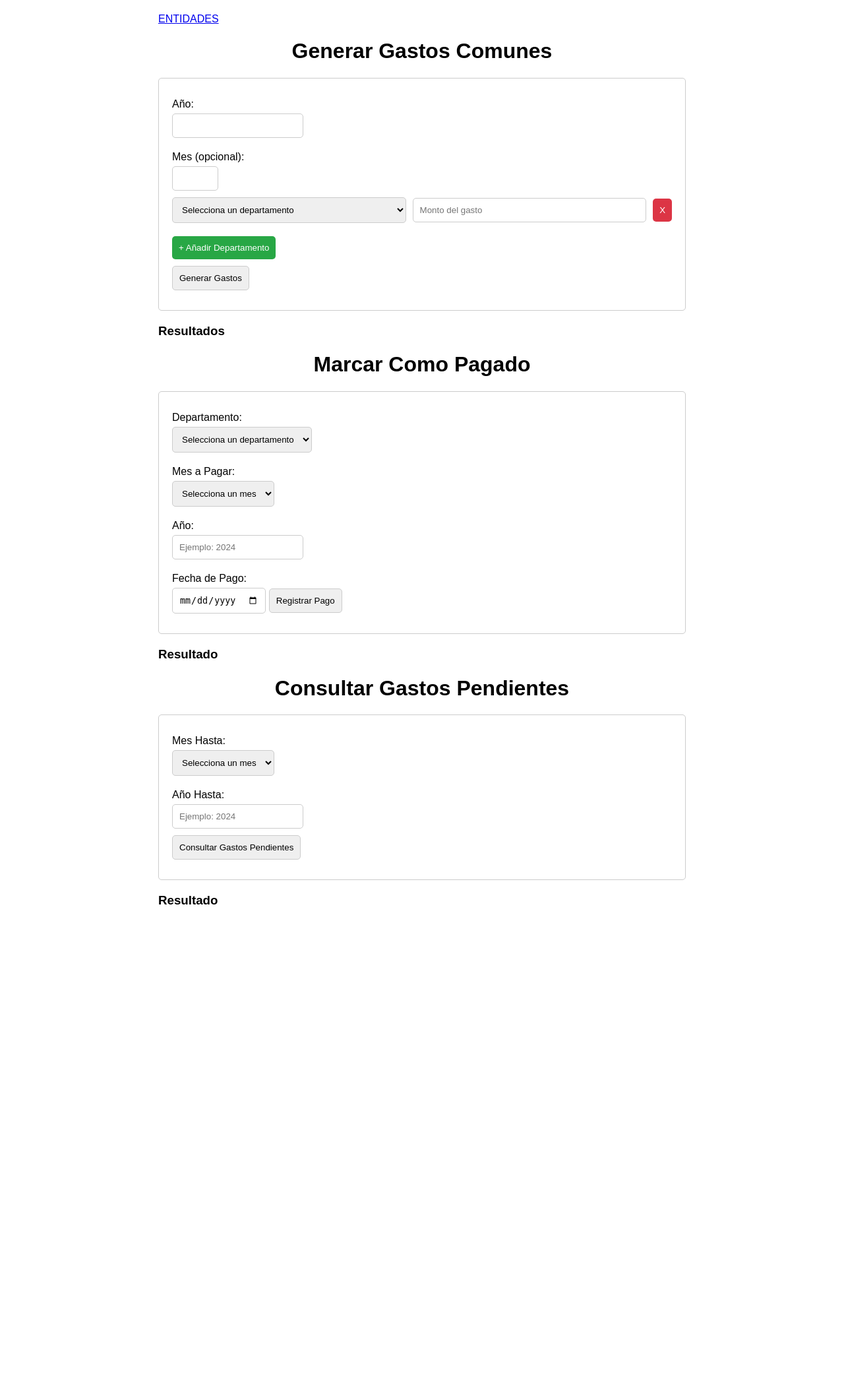
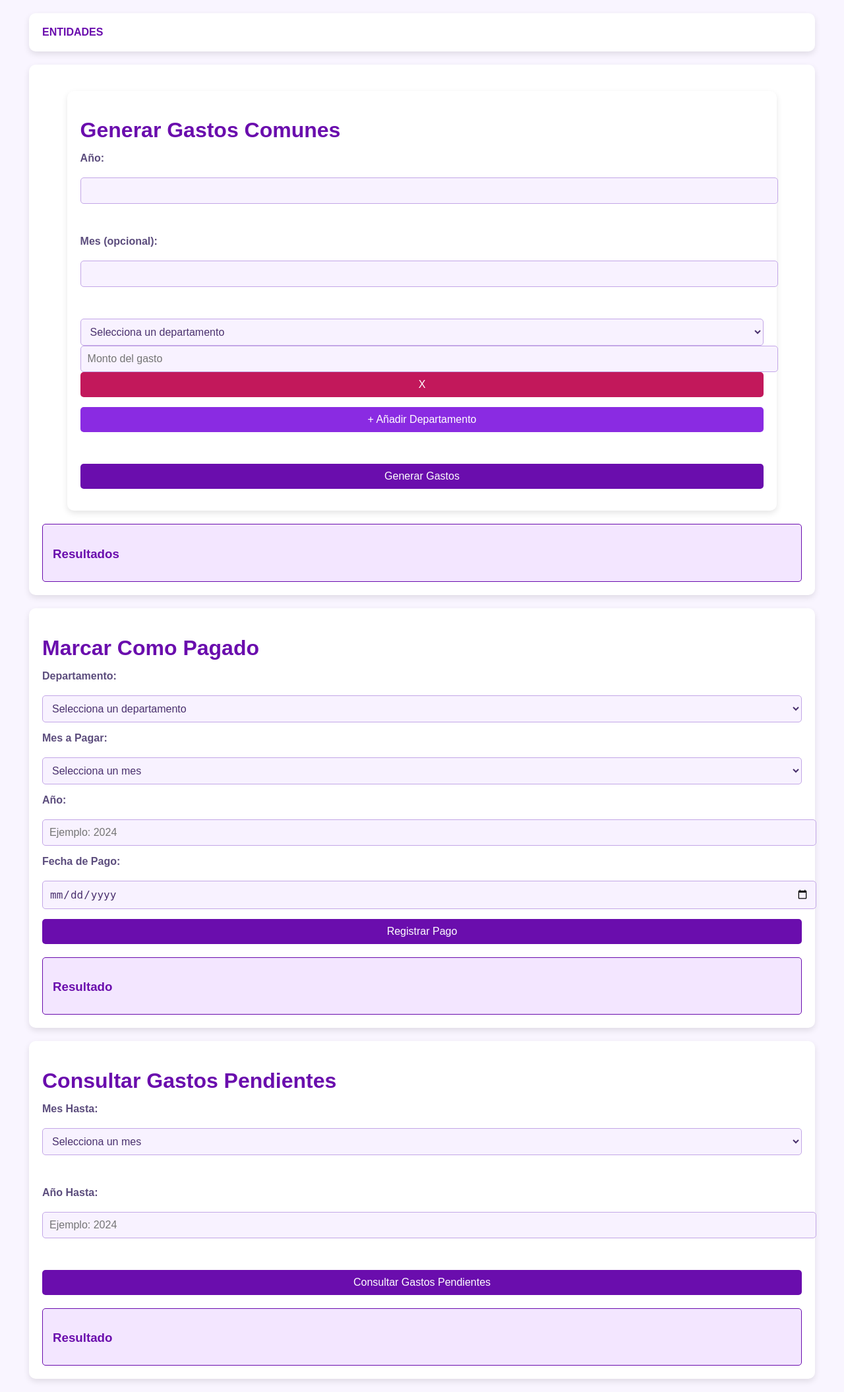
Before and after one commit to jpmr7999/Arquitectura, a Django app: page / in a window 1280 px wide. Shown: the whole page at 66% size. Before the commit the page ends 1371 px from the top, so only its background shows below. Run offline with Django 5.2, Linux system fonts and the light colour scheme.

Commit message:
css manipulado

```diff
--- a/El_mirador/frontend/static/css/web.css
+++ b/El_mirador/frontend/static/css/web.css
@@ -1,54 +1,141 @@
+/* General */
 body {
     font-family: Arial, sans-serif;
-    margin: 20px;
+    margin: 0;
+    padding: 0;
+    background-color: #f9f5ff; /* Fondo principal lila claro */
+    color: #4a316e; /* Texto principal en morado oscuro */
 }
+
+/* Contenedor principal */
 .container {
-    max-width: 800px;
-    margin: 0 auto;
+    width: 90%;
+    max-width: 1200px;
+    margin: 20px auto;
+    background: #ffffff; /* Fondo blanco para los contenedores */
+    padding: 20px;
+    border-radius: 10px;
+    box-shadow: 0 4px 10px rgba(0, 0, 0, 0.1);
 }
-h1 {
-    text-align: center;
+
+/* Encabezados */
+h1, h2, h3 {
+    color: #6a0dad; /* Morado intenso */
+    margin-bottom: 15px;
+    font-weight: bold;
 }
+
+/* Formularios */
 form {
-    margin-bottom: 20px;
-    padding: 20px;
-    border: 1px solid #ccc;
-    border-radius: 5px;
+    display: flex;
+    flex-direction: column;
+    gap: 15px;
 }
+
 label {
-    display: block;
-    margin: 10px 0 5px;
+    font-weight: bold;
+    margin-bottom: 5px;
+    color: #5c4d7d; /* Morado medio */
 }
+
 input, select, button {
     padding: 10px;
-    margin-bottom: 10px;
-    border: 1px solid #ccc;
+    font-size: 16px;
+    border: 1px solid #c3a7e7; /* Borde lila */
     border-radius: 5px;
+    width: 100%;
+    background-color: #f8f2ff; /* Fondo lila claro */
+    color: #4a316e; /* Texto morado oscuro */
+    transition: border-color 0.3s ease, box-shadow 0.3s ease;
 }
-.row {
-    display: flex;
-    gap: 10px;
-    align-items: center;
+
+input:focus, select:focus {
+    outline: none;
+    border-color: #6a0dad; /* Resaltado morado */
+    box-shadow: 0 0 5px rgba(106, 13, 173, 0.5);
 }
-.row select, .row input {
-    flex: 1;
+
+/* Botones */
+button {
+    background-color: #6a0dad; /* Morado intenso */
+    color: #ffffff; /* Texto blanco */
+    cursor: pointer;
+    border: none;
+    transition: background-color 0.3s ease, transform 0.2s ease;
 }
-.row button {
-    background-color: #dc3545;
-    color: white;
-    border: none;
-    cursor: pointer;
+
+button:hover {
+    background-color: #4a316e; /* Morado oscuro */
+    transform: scale(1.02);
 }
-.row button:hover {
-    background-color: #c82333;
+
+button:disabled {
+    background-color: #c3a7e7; /* Lila tenue */
+    cursor: not-allowed;
 }
+
+/* Botones adicionales */
 .add-row {
-    background-color: #28a745;
-    color: white;
-    border: none;
-    cursor: pointer;
-    margin-top: 10px;
+    background-color: #8a2be2; /* Violeta brillante */
 }
+
 .add-row:hover {
-    background-color: #218838;
+    background-color: #6a0dad;
 }
+
+.remove-row {
+    background-color: #c2185b; /* Rojo oscuro */
+    color: #fff;
+}
+
+.remove-row:hover {
+    background-color: #aa1649;
+}
+
+/* Tablas */
+table {
+    width: 100%;
+    border-collapse: collapse;
+    margin-top: 20px;
+}
+
+th, td {
+    padding: 10px;
+    border: 1px solid #ddd;
+    text-align: left;
+}
+
+th {
+    background-color: #6a0dad; /* Morado intenso */
+    color: #fff; /* Texto blanco */
+}
+
+tr:nth-child(even) {
+    background-color: #f3e6ff; /* Fondo lila claro */
+}
+
+tr:hover {
+    background-color: #e1ccf7; /* Resaltado en lila tenue */
+}
+
+/* Resultados */
+.result {
+    margin-top: 20px;
+    padding: 15px;
+    border: 1px solid #6a0dad;
+    background-color: #f3e6ff; /* Fondo lila claro */
+    border-radius: 5px;
+    color: #4a316e;
+}
+
+/* Enlaces */
+a {
+    text-decoration: none;
+    color: #6a0dad;
+    font-weight: bold;
+    transition: color 0.3s ease;
+}
+
+a:hover {
+    color: #4a316e;
+}
```
Also changed, not shown: El_mirador/frontend/static/css/entidades.css (+14 -50 lines).
